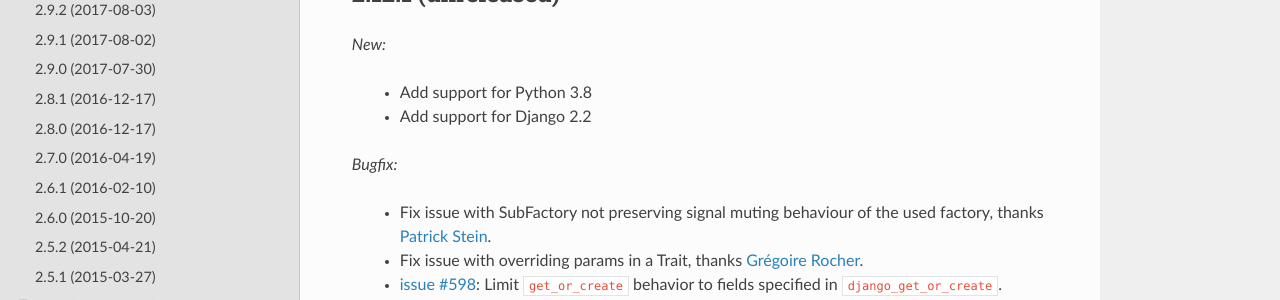
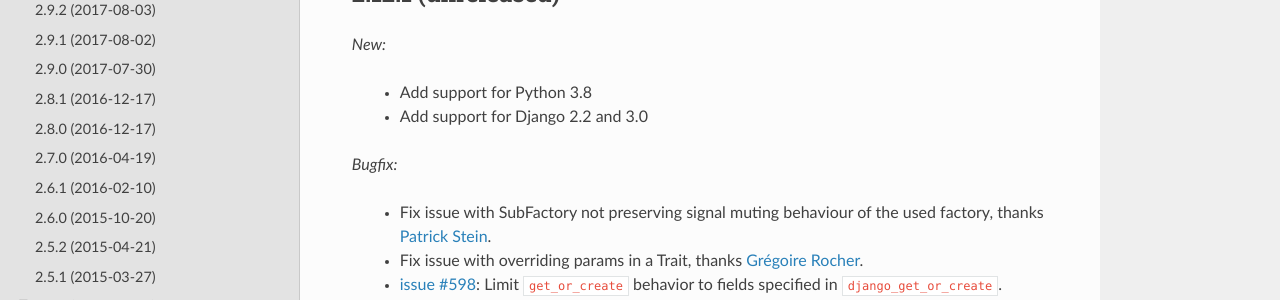
Before and after one commit to FactoryBoy/factory_boy, a Sphinx documentation site: the page built from docs/changelog.rst, in a window 1280 px wide and 900 px high. Shown: the part 183-483 px from the top of the window. Built offline with Sphinx 7.4.7 and the Read the Docs theme 2.0.0, drawn with Linux system fonts in a browser that asks for light colours.

Commit message:
Add Django 3.0 to the test matrix
Django 3.0 was released December 2, 2019.

```diff
--- a/docs/changelog.rst
+++ b/docs/changelog.rst
@@ -7,7 +7,7 @@
 *New:*
 
     - Add support for Python 3.8
-    - Add support for Django 2.2
+    - Add support for Django 2.2 and 3.0
 
 *Bugfix:*
 
--- a/setup.cfg
+++ b/setup.cfg
@@ -19,6 +19,7 @@
     Framework :: Django
     Framework :: Django :: 1.11
     Framework :: Django :: 2.2
+    Framework :: Django :: 3.0
     Intended Audience :: Developers
     License :: OSI Approved :: MIT License
     Operating System :: OS Independent
```
Also changed, not shown: 1 other file.
